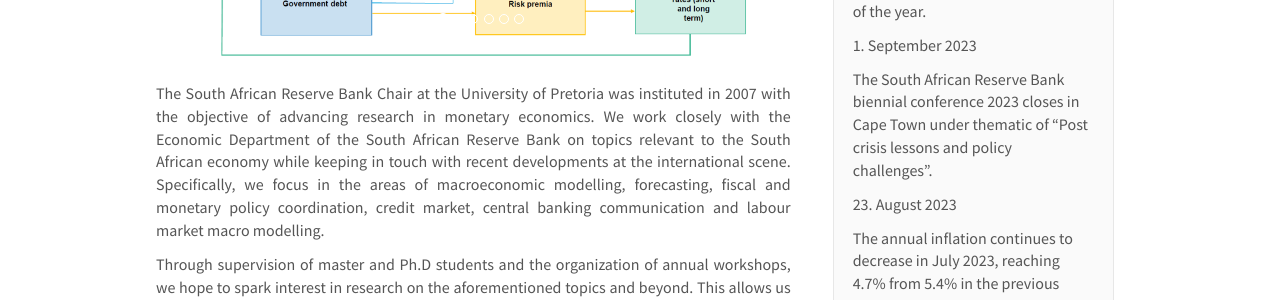
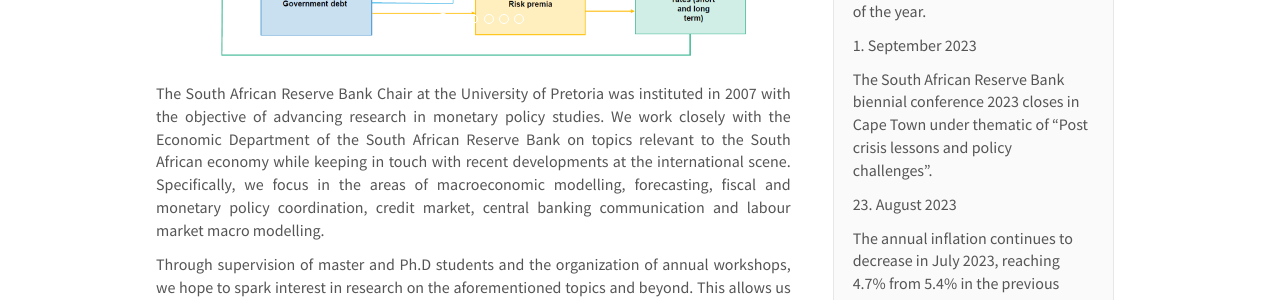
Before and after one commit to upmacrolab/upmacrolab.github.io, a Jekyll site: the page built from _pages/home.md, in a window 1280 px wide and 1186 px high. Shown: the part 509-809 px from the top of the window. Built offline with Jekyll 4.4.1, drawn with Linux system fonts in a browser that asks for light colours; nearby versions of some CDN libraries.

Commit message:
Update home.md

```diff
--- a/_pages/home.md
+++ b/_pages/home.md
@@ -49,7 +49,7 @@
   </a>
 </div>
 
-<p align="justify">The South African Reserve Bank Chair at the University of Pretoria was instituted in 2007 with the objective of advancing research in monetary economics. We work closely with the Economic Department of the South African Reserve Bank on topics relevant to the South African economy while keeping in touch with recent developments at the international scene. Specifically, we focus in the areas of macroeconomic modelling, forecasting, fiscal and monetary policy coordination, credit market, central banking communication and labour market macro modelling.</p>
+<p align="justify">The South African Reserve Bank Chair at the University of Pretoria was instituted in 2007 with the objective of advancing research in monetary policy studies. We work closely with the Economic Department of the South African Reserve Bank on topics relevant to the South African economy while keeping in touch with recent developments at the international scene. Specifically, we focus in the areas of macroeconomic modelling, forecasting, fiscal and monetary policy coordination, credit market, central banking communication and labour market macro modelling.</p>
 
 <p align="justify">Through supervision of master and Ph.D students  and the organization of annual workshops, we hope to spark interest in research on the aforementioned topics and beyond. This allows us to reach out to a broader audience for a fruitful discussion among peers and contribution to debates on relevant topics.</p>
 
```
